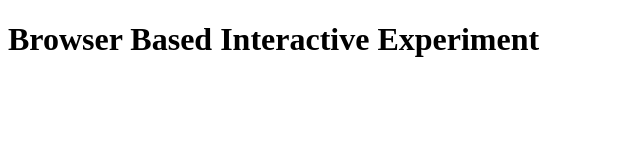
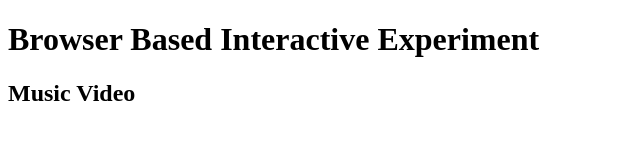
Before and after one commit to s3893888/Assignment2, a plain HTML site: page index.html in a window 1280 px wide. Shown: the whole page, without its empty margins (0-640 px from the left). Drawn offline with Linux system fonts and the light colour scheme.

Commit message:
Update index.html

```diff
--- a/index.html
+++ b/index.html
@@ -7,5 +7,6 @@
 </head>
 <body>
     <h1>Browser Based Interactive Experiment</h1>
+    <h2>Music Video</h2>
 </body>
 </html>
```
